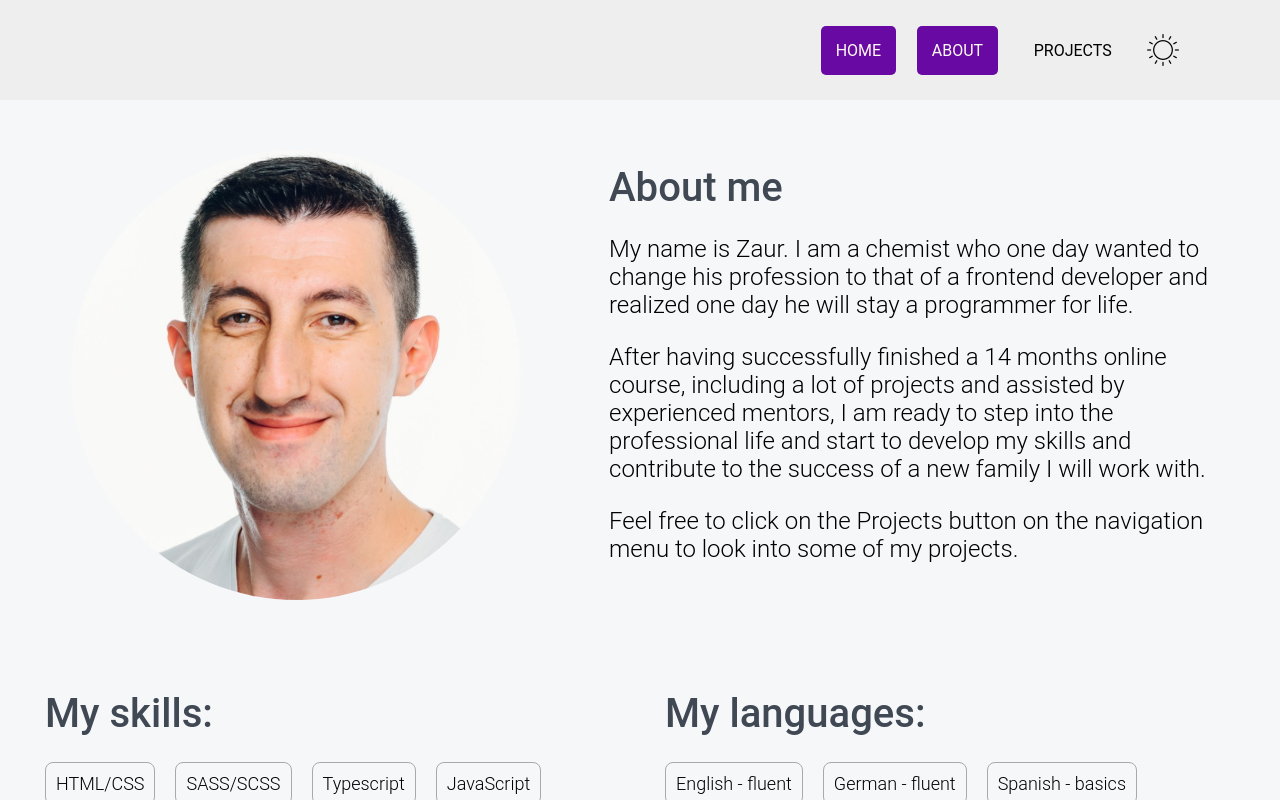
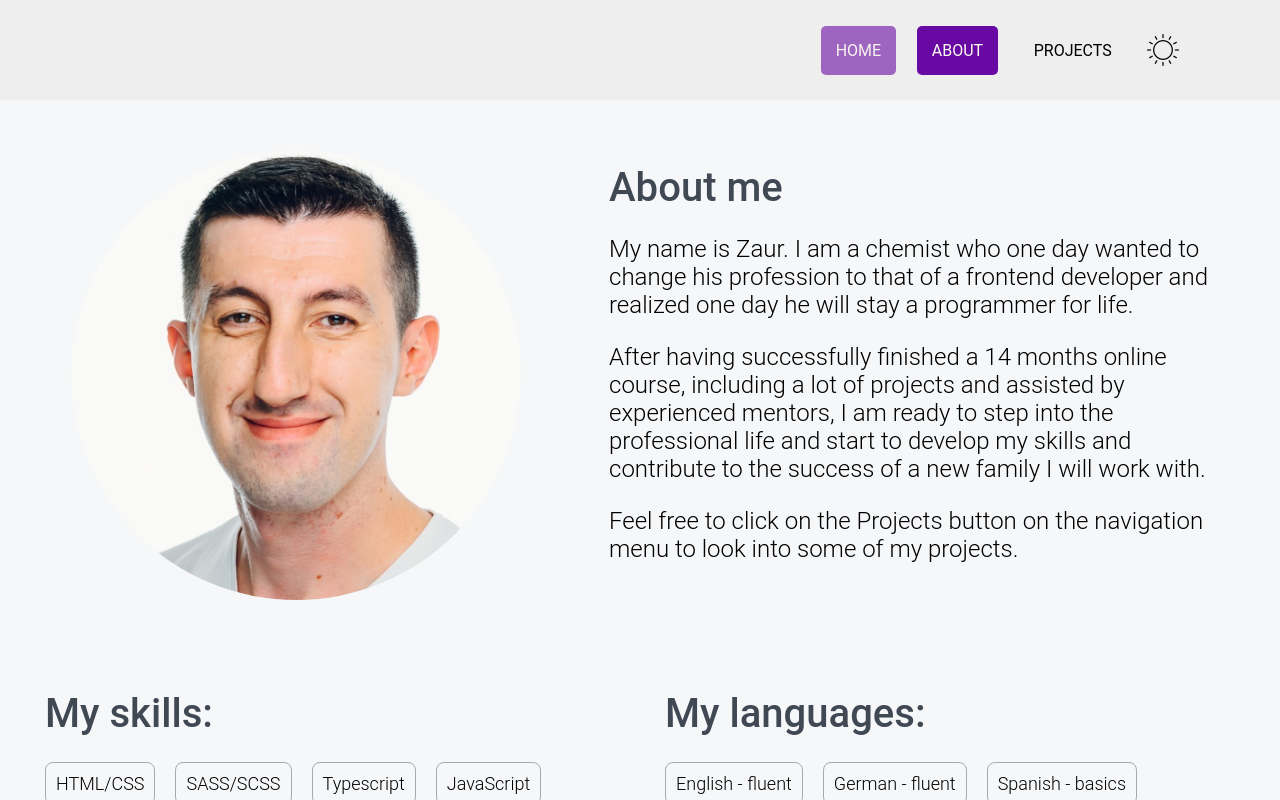
Before and after one commit to pizarrosch/portfolio, a Next.js app: page /about in a window 1280 px wide. In both pictures the pointer is over the element "HOME". Shown: the top 800 px of the page. Built offline with nearby package versions, Linux system fonts and the light colour scheme.

Commit message:
Set opacity on hovering over menu buttons

```diff
--- a/src/components/Header/Header.module.scss
+++ b/src/components/Header/Header.module.scss
@@ -66,6 +66,12 @@
     box-sizing: border-box;
   }
 
+  .menu:hover,
+  .darkMenu:hover,
+  .darkHelloweenMenu:hover {
+    opacity: 0.6;
+  }
+
   .menu:hover {
     color: floralwhite;
   }
--- a/src/components/Header/Header.tsx
+++ b/src/components/Header/Header.tsx
@@ -2,7 +2,7 @@ import s from './Header.module.scss';
 import Link from "next/link";
 import ThemeMenuButton from "@/components/Theme/Theme Menu Button/ThemeMenuButton";
 import DropdownList from "@/components/Theme/Dropdown List/DropdownList";
-import React, {MouseEventHandler, useEffect, useState} from "react";
+import React, {MouseEventHandler, useEffect, useRef, useState} from "react";
 import {useAppDispatch, useAppSelector} from "@/hooks/hooks";
 import {RootState} from "@/redux/store";
 import listMenu from '../../../public/assets/list menu.png';
@@ -80,7 +80,7 @@ export default function Header() {
       </nav>
       <DropdownList isDropdownVisible={isVisible} setIsDropdownVisible={setIsVisible}
                     IsMobileMenuVisible={mobileMenuIsVisible}
-                    setIsMobileMenuVisible={setMobileMenuIsVisible} leftOffset={leftOffset} topOffset={topOffset}/>
+                    setIsMobileMenuVisible={setMobileMenuIsVisible} leftOffset={leftOffset} topOffset={topOffset} />
     </div>
   )
 }
--- a/src/components/Theme/Dropdown List/DropdownList.tsx
+++ b/src/components/Theme/Dropdown List/DropdownList.tsx
@@ -18,6 +18,7 @@ export default function DropdownList({
   const dispatch = useAppDispatch();
 
   const [isMenuClosed, setIsMenuClosed] = useState(true);
+  const ref = useRef(null);
 
   return (
     <div
```
